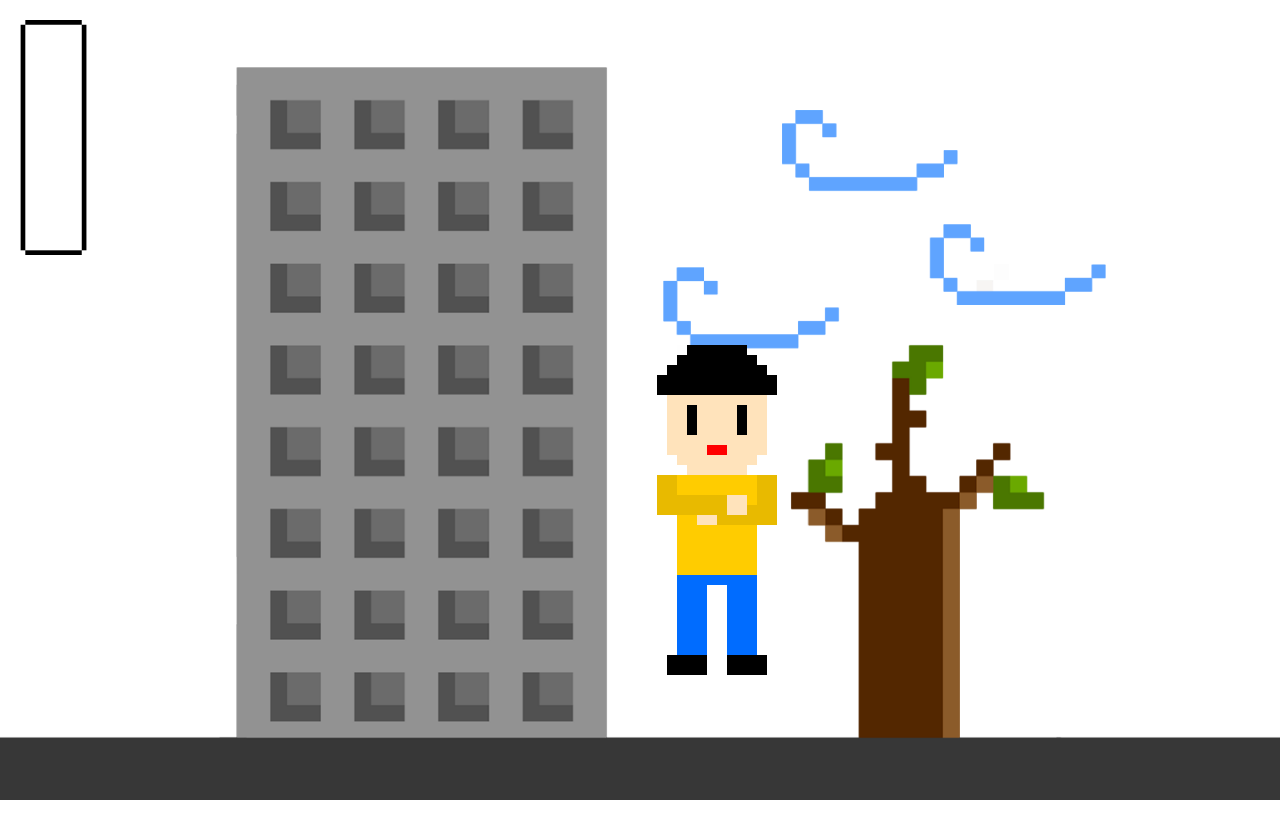
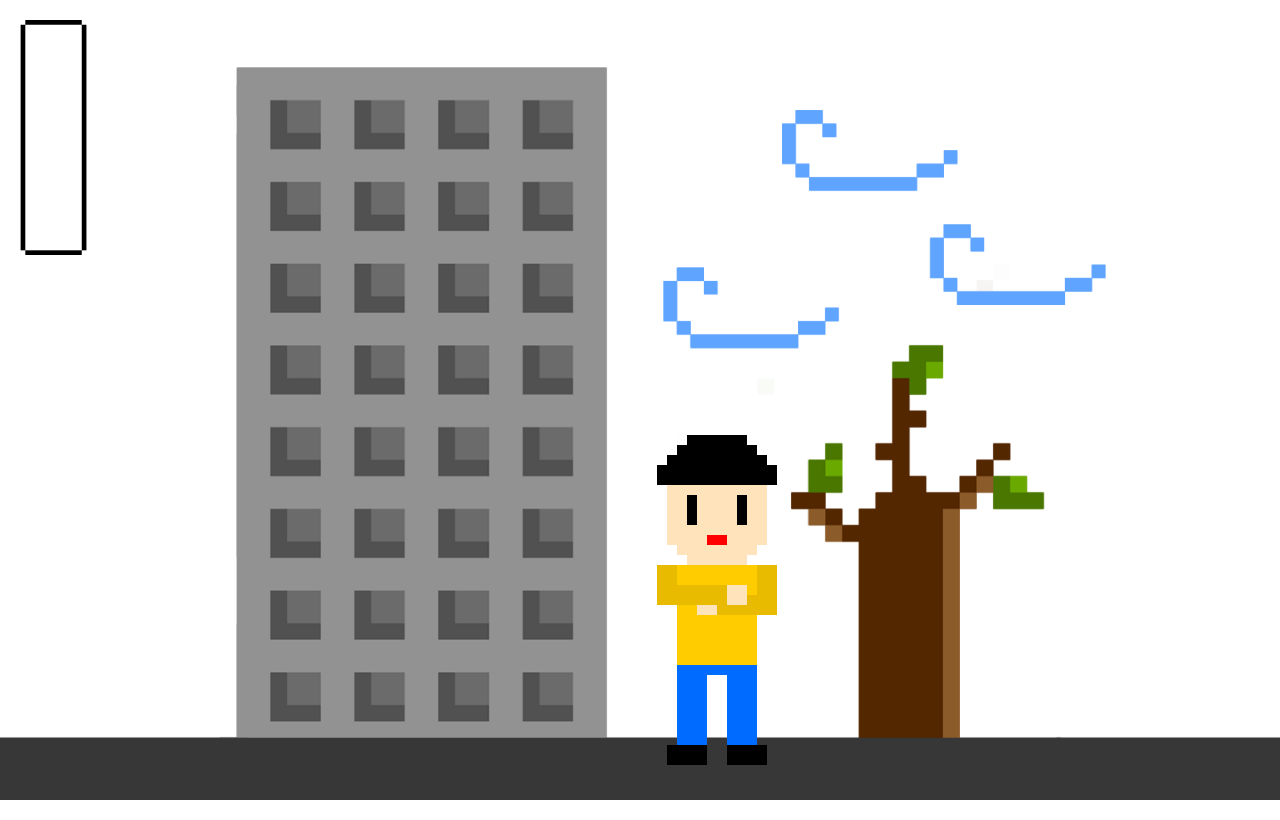
Before and after one commit to leesngjin/warmingup, a plain HTML site: page index.html in a window 1280 px wide. Drawn offline with Linux system fonts and the light colour scheme.

Commit message:
Update Untitled-2.css

```diff
--- a/Untitled-2.css
+++ b/Untitled-2.css
@@ -27,7 +27,7 @@ left: 0;
     width: 500px;
     position: absolute;
     left: -3px;
-    top: 30px;
+    top: 120px;
     display: none;
 }
 
```
